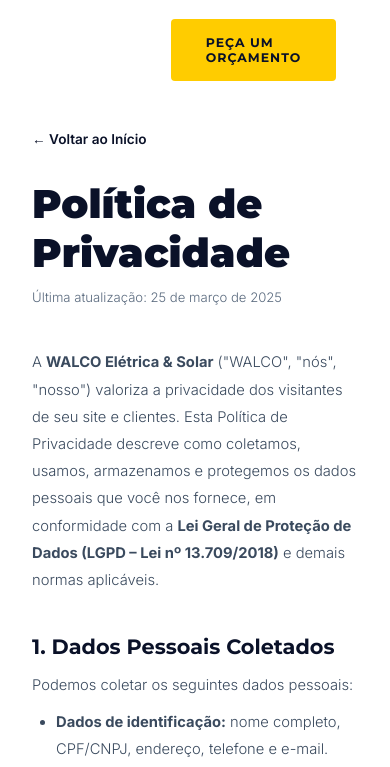
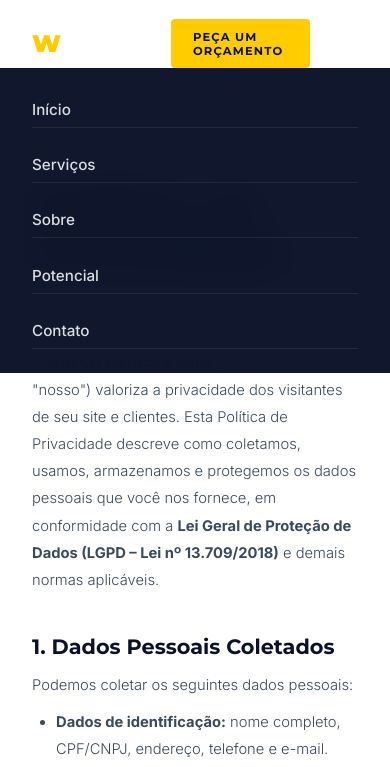
Before and after one commit to ac7wesley/siteWalco, a plain HTML site: page privacidade.html in a window 390 px wide. Both pictures are taken after a click on the button "Menu". Shown: the top 767 px of the page. Drawn offline with Linux system fonts and the light colour scheme.

Commit message:
style: navbar default

```diff
--- a/privacidade.html
+++ b/privacidade.html
@@ -9,6 +9,7 @@
   <link rel="preconnect" href="https://fonts.gstatic.com" crossorigin />
   <link href="https://fonts.googleapis.com/css2?family=Inter:wght@300;400;500;600;700&family=Montserrat:wght@300;400;600;700;900&display=swap" rel="stylesheet" />
   <link rel="stylesheet" href="style.css" />
+  <link rel="icon" type="image/png" href="favicon.png" />
   <style>
     .legal-page { padding: 8rem 0 5rem; background: var(--white); }
     .legal-page h1 { font-family:'Montserrat',sans-serif; font-weight:900; font-size:2.5rem; color:var(--navy); margin-bottom:0.5rem; }
@@ -24,24 +25,35 @@
     .legal-page .legal-back:hover { color:var(--yellow2); }
   </style>
 </head>
-  <nav class="navbar scrolled" id="navbar">
-    <div class="container nav-inner">
-      <a href="index.html" class="nav-logo">WALCO<span class="logo-w"></span></a>
-      <div class="nav-links">
-        <a href="index.html#inicio">Início</a>
-        <a href="index.html#servicos">Serviços</a>
-        <a href="index.html#sobre">Sobre</a>
-        <a href="index.html#potencial">Potencial</a>
-        <a href="index.html#contato">Contato</a>
-      </div>
+<body>
+  <!-- ═══════════════════ NAVBAR ═══════════════════ -->
+  <header class="navbar scrolled" id="navbar">
+    <div class="nav-inner container">
+      <a href="index.html" class="nav-logo" id="nav-logo-link">
+        <span class="logo-w">W</span><span class="logo-rest">ALCO</span>
+      </a>
+      <nav class="nav-links" id="nav-links">
+        <a href="index.html#hero" id="nav-home">Início</a>
+        <a href="index.html#servicos" id="nav-services">Serviços</a>
+        <a href="index.html#sobre" id="nav-about">Sobre</a>
+        <a href="index.html#potencial" id="nav-potential">Potencial</a>
+        <a href="index.html#contato" id="nav-contact">Contato</a>
+      </nav>
       <div class="nav-actions">
-        <a href="index.html#contato" class="btn-yellow">PEÇA UM ORÇAMENTO</a>
-        <button class="hamburger" id="hamburger" aria-label="Menu">
+        <a href="index.html#contato" class="btn-quote" id="btn-get-quote">PEÇA UM ORÇAMENTO</a>
+        <button class="hamburger" id="hamburger-btn" aria-label="Menu">
           <span></span><span></span><span></span>
         </button>
       </div>
     </div>
-  </nav>
+    <div class="mobile-menu" id="mobile-menu">
+      <a href="index.html#hero" id="m-nav-home">Início</a>
+      <a href="index.html#servicos" id="m-nav-services">Serviços</a>
+      <a href="index.html#sobre" id="m-nav-about">Sobre</a>
+      <a href="index.html#potencial" id="m-nav-potential">Potencial</a>
+      <a href="index.html#contato" id="m-nav-contact">Contato</a>
+    </div>
+  </header>
 
   <section class="legal-page">
     <div class="container" style="max-width:860px;">
```
Also changed, not shown: index.html (+1 -0 lines), termos.html (+24 -13 lines), favicon.png (added).
